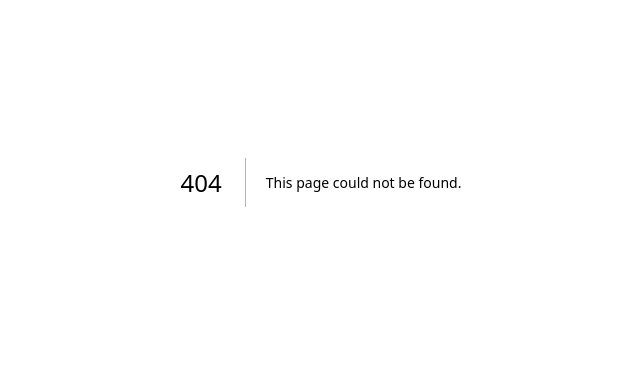
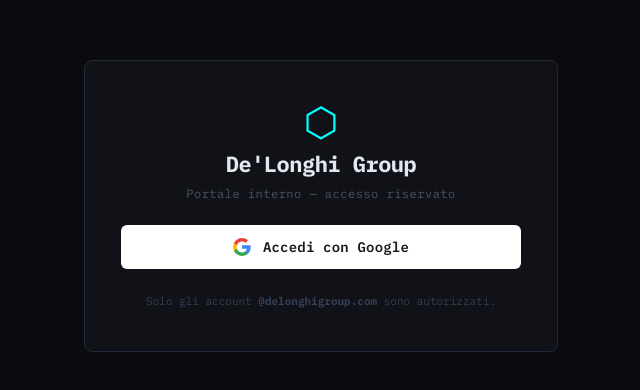
Before and after one commit to gianfralbertioromulazzi-pixel/adyen-debug, a Next.js app: page /auth/signin in a window 1280 px wide. Before the commit this address had no page. Shown: the part 218-608 px from the top of the page, without its empty margins (319-959 px from the left). Built offline with nearby package versions, Linux system fonts and the light colour scheme.

Commit message:
Create page.js

```diff
--- /dev/null
+++ b/app/auth/signin/page.js
@@ -0,0 +1,200 @@
+// app/auth/signin/page.js
+//
+// ⚠️  GOTCHA #11 — NON usare window.location.href = '/api/auth/signin/google'
+//     Questo bypassa il CSRF token che NextAuth genera internamente
+//     e causa esattamente il 302 verso ?error=google che stai vedendo.
+//
+//     Il modo corretto è usare la funzione `signIn("google")` di next-auth/react,
+//     che gestisce automaticamente il CSRF token e il callbackUrl.
+//
+// ⚠️  GOTCHA #12 — `useSearchParams()` richiede Suspense in Next.js 14.
+//     Senza il wrapper, la pagina lancia un errore durante il build/render.
+
+"use client";
+
+import { signIn } from "next-auth/react";
+import { useSearchParams } from "next/navigation";
+import { Suspense } from "react";
+
+// Errori OAuth → messaggio leggibile
+const ERROR_MESSAGES = {
+  OAuthSignin:         "Errore durante l'avvio del login Google. Riprova.",
+  OAuthCallback:       "Errore durante il callback OAuth. Riprova.",
+  OAuthCreateAccount:  "Impossibile creare l'account. Contatta l'amministratore.",
+  EmailCreateAccount:  "Impossibile creare l'account email.",
+  Callback:            "Errore nel callback di autenticazione.",
+  OAuthAccountNotLinked: "Email già usata con un altro provider.",
+  AccessDenied:        "Accesso negato. Solo email @delonghigroup.com sono autorizzate.",
+  Verification:        "Token di verifica scaduto o già usato.",
+  Default:             "Errore di autenticazione. Riprova.",
+  google:              "Errore Google OAuth. Verifica le credenziali nel Google Cloud Console.",
+};
+
+function SignInContent() {
+  const searchParams = useSearchParams();
+  const error = searchParams.get("error");
+  const callbackUrl = searchParams.get("callbackUrl") || "/dashboard";
+
+  const errorMessage = error ? (ERROR_MESSAGES[error] || ERROR_MESSAGES.Default) : null;
+
+  async function handleSignIn() {
+    // ✅ Modo corretto: signIn() gestisce CSRF token automaticamente
+    await signIn("google", {
+      callbackUrl,
+      // redirect: true è il default — lascialo così
+    });
+  }
+
+  return (
+    <main style={styles.main}>
+      <div style={styles.card}>
+        {/* Logo / Brand */}
+        <div style={styles.brand}>
+          <span style={styles.brandIcon}>⬡</span>
+          <h1 style={styles.title}>De'Longhi Group</h1>
+          <p style={styles.subtitle}>Portale interno — accesso riservato</p>
+        </div>
+
+        {/* Errore OAuth */}
+        {errorMessage && (
+          <div style={styles.errorBox} role="alert">
+            <span style={styles.errorIcon}>⚠</span>
+            <span>{errorMessage}</span>
+          </div>
+        )}
+
+        {/* Pulsante Google */}
+        <button onClick={handleSignIn} style={styles.googleBtn}>
+          <GoogleIcon />
+          <span>Accedi con Google</span>
+        </button>
+
+        <p style={styles.hint}>
+          Solo gli account <strong>@delonghigroup.com</strong> sono autorizzati.
+        </p>
+      </div>
+    </main>
+  );
+}
+
+// Wrapper con Suspense obbligatorio per useSearchParams() in Next.js 14
+export default function SignInPage() {
+  return (
+    <Suspense fallback={<SignInSkeleton />}>
+      <SignInContent />
+    </Suspense>
+  );
+}
+
+function SignInSkeleton() {
+  return (
+    <main style={styles.main}>
+      <div style={{ ...styles.card, opacity: 0.5 }}>
+        <div style={styles.brand}>
+          <span style={styles.brandIcon}>⬡</span>
+        </div>
+      </div>
+    </main>
+  );
+}
+
+function GoogleIcon() {
+  return (
+    <svg width="18" height="18" viewBox="0 0 18 18" style={{ flexShrink: 0 }}>
+      <path fill="#4285F4" d="M17.64 9.2c0-.637-.057-1.251-.164-1.84H9v3.481h4.844c-.209 1.125-.843 2.078-1.796 2.717v2.258h2.908c1.702-1.567 2.684-3.875 2.684-6.615z"/>
+      <path fill="#34A853" d="M9 18c2.43 0 4.467-.806 5.956-2.184l-2.908-2.258c-.806.54-1.837.86-3.048.86-2.344 0-4.328-1.584-5.036-3.711H.957v2.332C2.438 15.983 5.482 18 9 18z"/>
+      <path fill="#FBBC05" d="M3.964 10.707c-.18-.54-.282-1.117-.282-1.707s.102-1.167.282-1.707V4.961H.957C.347 6.173 0 7.548 0 9s.348 2.827.957 4.039l3.007-2.332z"/>
+      <path fill="#EA4335" d="M9 3.58c1.321 0 2.508.454 3.44 1.345l2.582-2.58C13.463.891 11.426 0 9 0 5.482 0 2.438 2.017.957 4.961L3.964 7.293C4.672 5.166 6.656 3.58 9 3.58z"/>
+    </svg>
+  );
+}
+
+const styles = {
+  main: {
+    minHeight: "100vh",
+    background: "#0a0a0f",
+    display: "flex",
+    alignItems: "center",
+    justifyContent: "center",
+    padding: "24px 16px",
+    fontFamily: "'IBM Plex Mono', 'Courier New', monospace",
+  },
+  card: {
+    width: "100%",
+    maxWidth: 400,
+    background: "#111118",
+    border: "1px solid #1e293b",
+    borderRadius: 8,
+    padding: "40px 36px",
+    display: "flex",
+    flexDirection: "column",
+    gap: 24,
+  },
+  brand: {
+    display: "flex",
+    flexDirection: "column",
+    alignItems: "center",
+    gap: 8,
+    textAlign: "center",
+  },
+  brandIcon: {
+    fontSize: 40,
+    color: "#0ff",
+    lineHeight: 1,
+  },
+  title: {
+    fontSize: 22,
+    fontWeight: 700,
+    color: "#e2e8f0",
+    margin: 0,
+    letterSpacing: "-0.5px",
+  },
+  subtitle: {
+    fontSize: 12,
+    color: "#475569",
+    margin: 0,
+    letterSpacing: "0.5px",
+  },
+  errorBox: {
+    display: "flex",
+    alignItems: "flex-start",
+    gap: 10,
+    background: "#1c0505",
+    border: "1px solid #7f1d1d",
+    borderRadius: 6,
+    padding: "12px 14px",
+    color: "#fca5a5",
+    fontSize: 13,
+    lineHeight: 1.5,
+  },
+  errorIcon: {
+    fontSize: 16,
+    flexShrink: 0,
+    marginTop: 1,
+  },
+  googleBtn: {
+    display: "flex",
+    alignItems: "center",
+    justifyContent: "center",
+    gap: 12,
+    background: "#fff",
+    color: "#1a1a1a",
+    border: "none",
+    borderRadius: 6,
+    padding: "13px 20px",
+    fontSize: 14,
+    fontFamily: "inherit",
+    fontWeight: 600,
+    cursor: "pointer",
+    letterSpacing: "0.2px",
+    transition: "opacity 0.15s, transform 0.1s",
+    width: "100%",
+  },
+  hint: {
+    fontSize: 11,
+    color: "#334155",
+    textAlign: "center",
+    margin: 0,
+    lineHeight: 1.6,
+  },
+};
```
